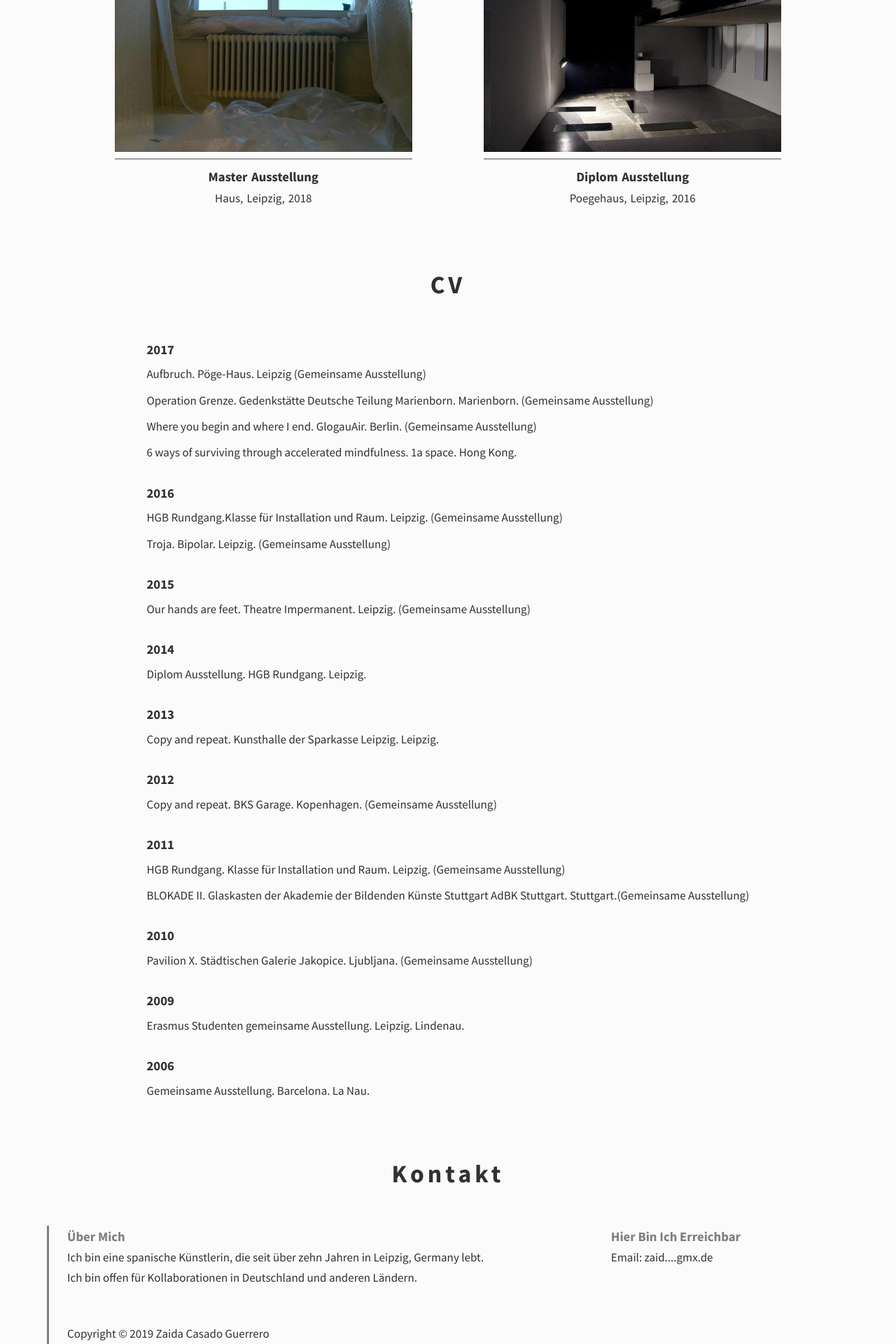
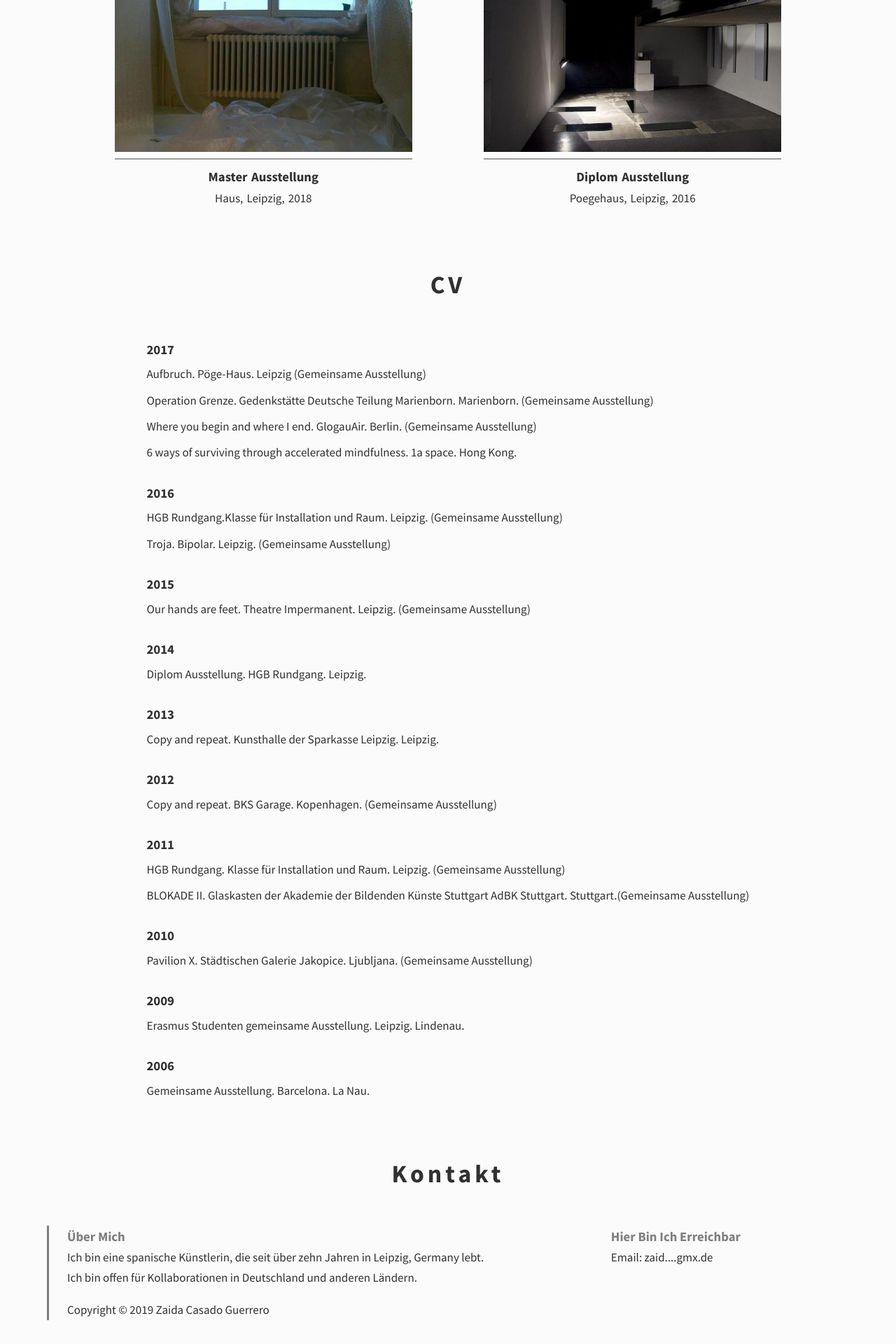
Before and after one commit to fraenze-st/KuenstlerPortfolio_ZaidaGuerreroCasado, a Jekyll site: the page built from index.html, in a window 1280 px wide. Shown: the part 1701-3621 px from the top of the page at 70% size. Built offline with Jekyll 4.4.1, drawn with Linux system fonts in a browser that asks for light colours; nearby versions of some CDN libraries; after the commit the page ends 3587 px from its top, so only the background shows below that.

Commit message:
grid-column-gap instead of grid-gap, anchortag in project-title

```diff
--- a/assets/scss/imports/_contact.scss
+++ b/assets/scss/imports/_contact.scss
@@ -12,7 +12,7 @@
 #contact {
     display: grid;
     grid-template-columns: 0.2rem 1fr 0.2rem;
-    grid-gap: 4vw;
+    grid-column-gap: 4vw;
     align-items: center;
 
     .contact-heading {
@@ -45,7 +45,8 @@
     .contact-details {
         display: grid;
         grid-template-columns: 65% 1fr;
-        grid-gap: 3rem;
+        grid-column-gap: 3rem;
+        grid-row-gap: 1rem;
         justify-content: center;
         padding-left: 2vw;
         border-left: 0.2rem solid lighten($darkgrey, 30%);
--- a/assets/scss/imports/_html.scss
+++ b/assets/scss/imports/_html.scss
@@ -51,6 +51,9 @@
     }
 }
 
+a {
+    text-decoration: none;
+}
 
 body {
     background-color: $background;
--- a/assets/scss/imports/_projectPage.scss
+++ b/assets/scss/imports/_projectPage.scss
@@ -39,7 +39,7 @@
     background-color: $background;
     display: grid;
     grid-template-columns: 1fr 40%;
-    grid-gap: 2vw;
+    grid-column-gap: 2vw;
     padding: 4vw 5vw;
 
     @media #{$small} {
@@ -51,7 +51,7 @@
     .row {
         display: grid;
         grid-template-columns: 1fr 1fr;
-        grid-gap: 2vw;
+        grid-column-gap: 2vw;
 
         @media #{$middle} {
             grid-template-columns: 1fr
@@ -61,12 +61,8 @@
             grid-template-columns: 1fr
         }
 
-        // padding: 0 4vw;
-        // align-items: center;
-        // justify-items: center;
-
         .project-image {
-            margin-bottom: 2vw;
+            margin-bottom: 1.7vw;
             transition: 0.1s ease-in;
             cursor: pointer;
 
@@ -79,6 +75,8 @@
     .project-description {
         @media #{$small} {
             padding-bottom: 3vw;
+            //stellt die Projekt-beschreibung ueber die Bilder
+            grid-row-start: 1;
         }
 
         h4 {
@@ -97,10 +95,6 @@
             }
         }
 
-        //stellt die Projekt-beschreibung ueber die Bilder
-        @media #{$small} {
-            grid-row-start: 1;
-        }
     }
 
 }
--- a/index.html
+++ b/index.html
@@ -19,12 +19,17 @@
         <div id="project-teaser">
             {% for post in site.posts %}
             <div class="pt-project">
+
                 <div>
                     <a href="{{ post.url }}"><img class="image" src="{{ post.image-small }}" alt=""></a>
                 </div>
                 <div class="project-description">
-                    <h4>{{ post.title }}</h4>
-                    <p>{{ post.place }}, {{ post.year }}</p>
+                    <a href="{{ post.url }}">
+                        <h4>{{ post.title }}</h4>
+                    </a>
+                    <a href="{{ post.url }}">
+                        <p>{{ post.place }}, {{ post.year }}</p>
+                    </a>
                 </div>
             </div>
             {% endfor %}
```
